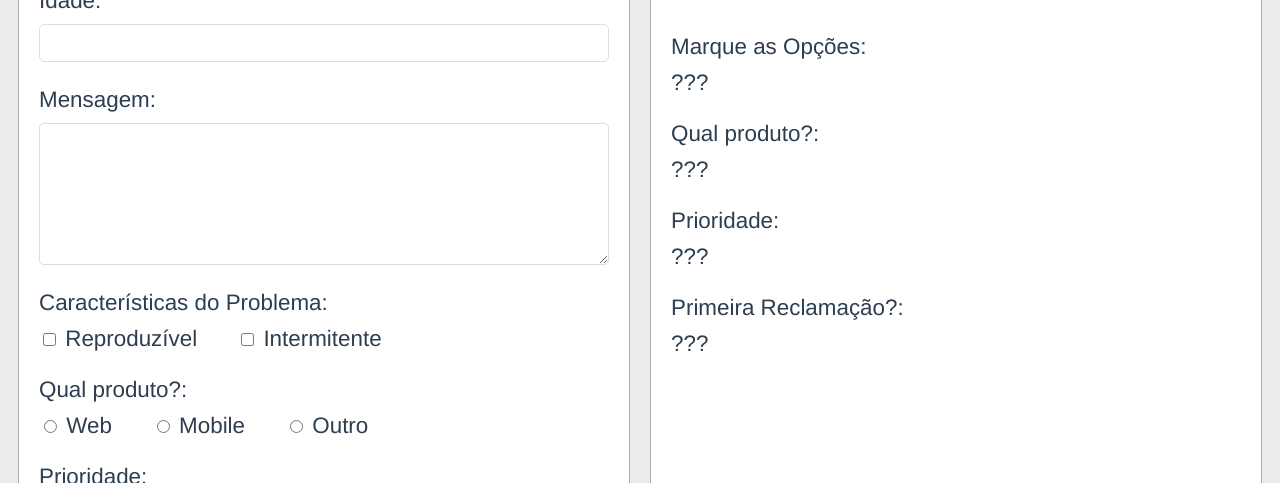
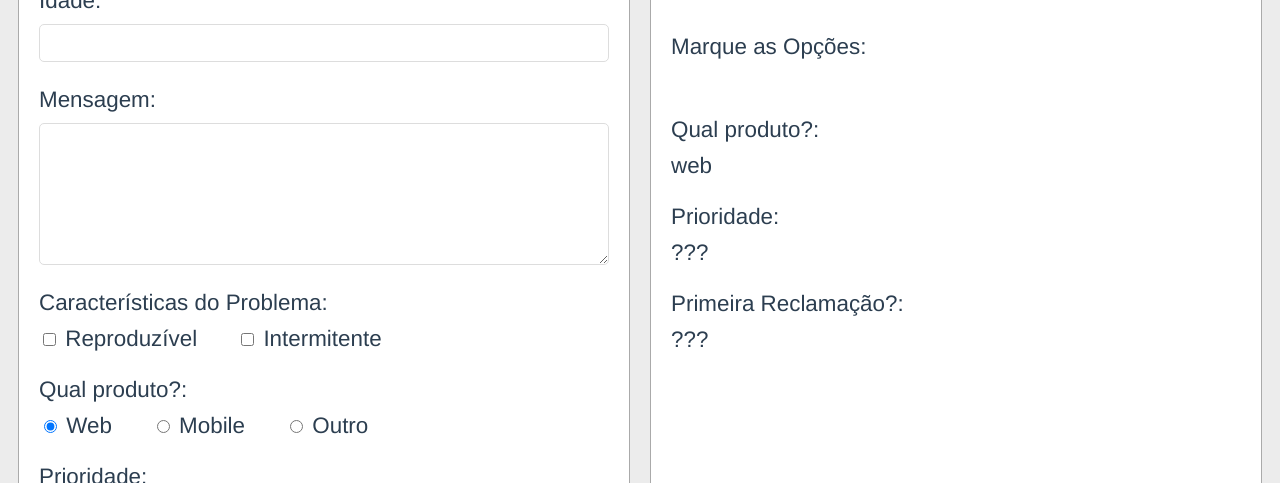
Before and after one commit to Rodrigolmg/vue-forms, a Vue app in the folder formulario-exercicios/: page / in a window 1280 px wide. Shown: the part 377-860 px from the top of the page. Built offline with nearby package versions, Linux system fonts and the light colour scheme.

Commit message:
Checkbox and radio button v-models defined

```diff
--- a/formulario-exercicios/src/App.vue
+++ b/formulario-exercicios/src/App.vue
@@ -17,13 +17,14 @@
 					<textarea name="" cols="30" rows="5" v-model="user.message"></textarea>
 				</Rotulo>
 				<Rotulo nome="Características do Problema">
-					<span class="mr-4"><input type="checkbox" value="reproduzivel"> Reproduzível</span>
-					<span><input type="checkbox" value="intermitente"> Intermitente</span>
+					<span class="mr-4"><input type="checkbox" v-model="problems"
+						value="reproduzivel"> Reproduzível</span>
+					<span><input type="checkbox" v-model="problems" value="intermitente" > Intermitente</span>
 				</Rotulo>
 				<Rotulo nome="Qual produto?">
-					<span class="mr-4"><input type="radio"> Web</span>
-					<span class="mr-4"><input type="radio"> Mobile</span>
-					<span><input type="radio"> Outro</span>
+					<span class="mr-4"><input type="radio" value="web" v-model="product"> Web</span>
+					<span class="mr-4"><input type="radio" value="mobile" v-model="product"> Mobile</span>
+					<span><input type="radio" value="other" v-model="product"> Outro</span>
 				</Rotulo>
 				<Rotulo nome="Prioridade">
 					<select name="" id="">
@@ -48,13 +49,17 @@
 					<span>{{ user.age }}</span>
 				</Rotulo>
 				<Rotulo nome="Mensagem">
-					<span style="white-space:pre;">{{ user.message }}</span>
+					<span style="white-space:pre;">{{ message }}</span>
 				</Rotulo>
 				<Rotulo nome="Marque as Opções">
-					<span>???</span>
+					<span>
+						<ul>
+							<li v-for="problem in problems" :key="problem">{{ problem }}</li>
+						</ul>
+					</span>
 				</Rotulo>
 				<Rotulo nome="Qual produto?">
-					<span>???</span>
+					<span>{{ product }}</span>
 				</Rotulo>
 				<Rotulo nome="Prioridade">
 					<span>???</span>
@@ -76,6 +81,9 @@ export default {
 	components: { Rotulo, Escolha },
 	data(){
 		return {
+			message: '',
+			problems: [],
+			product: 'web',
 			user:{
 				// email: '',
 				// password: '',
```
